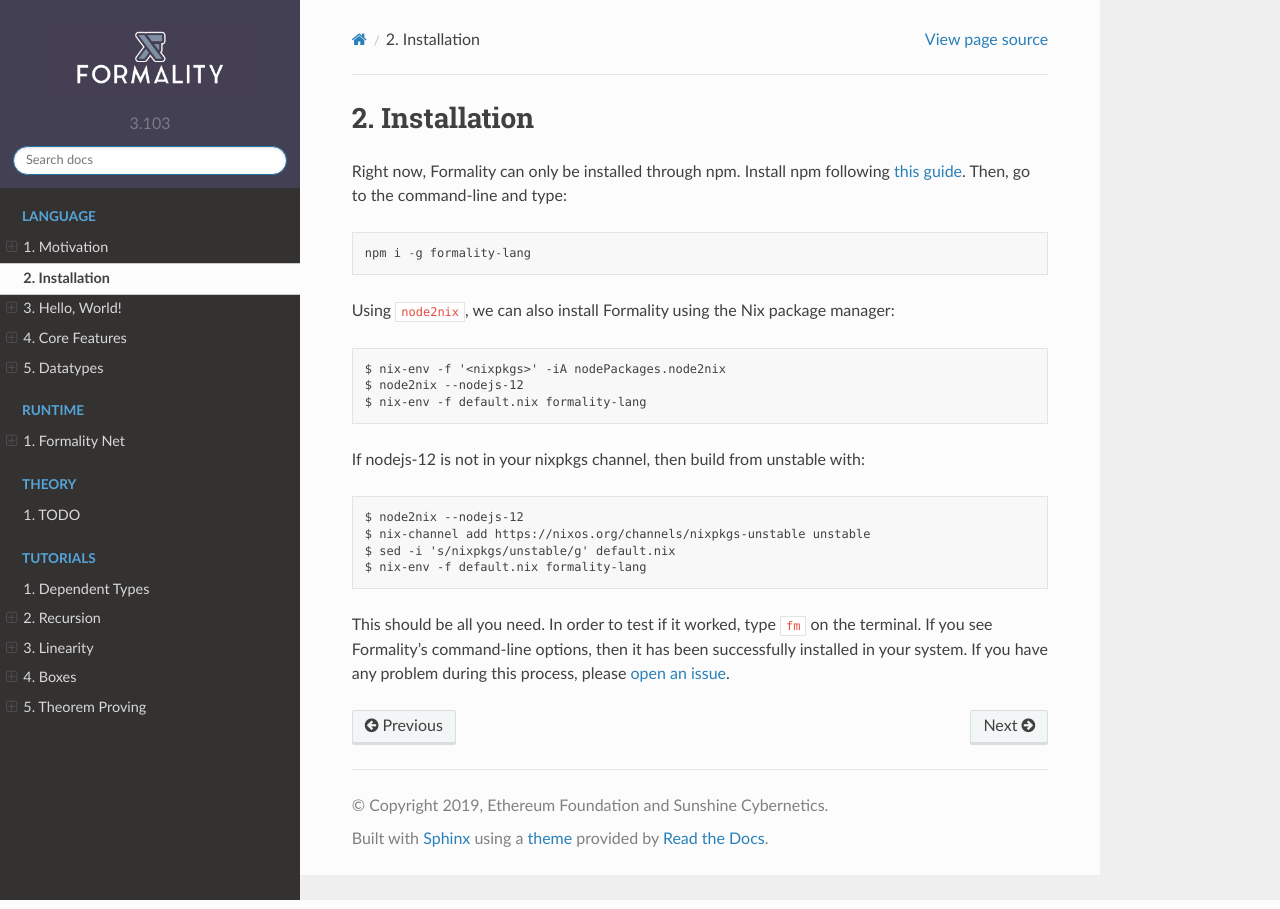
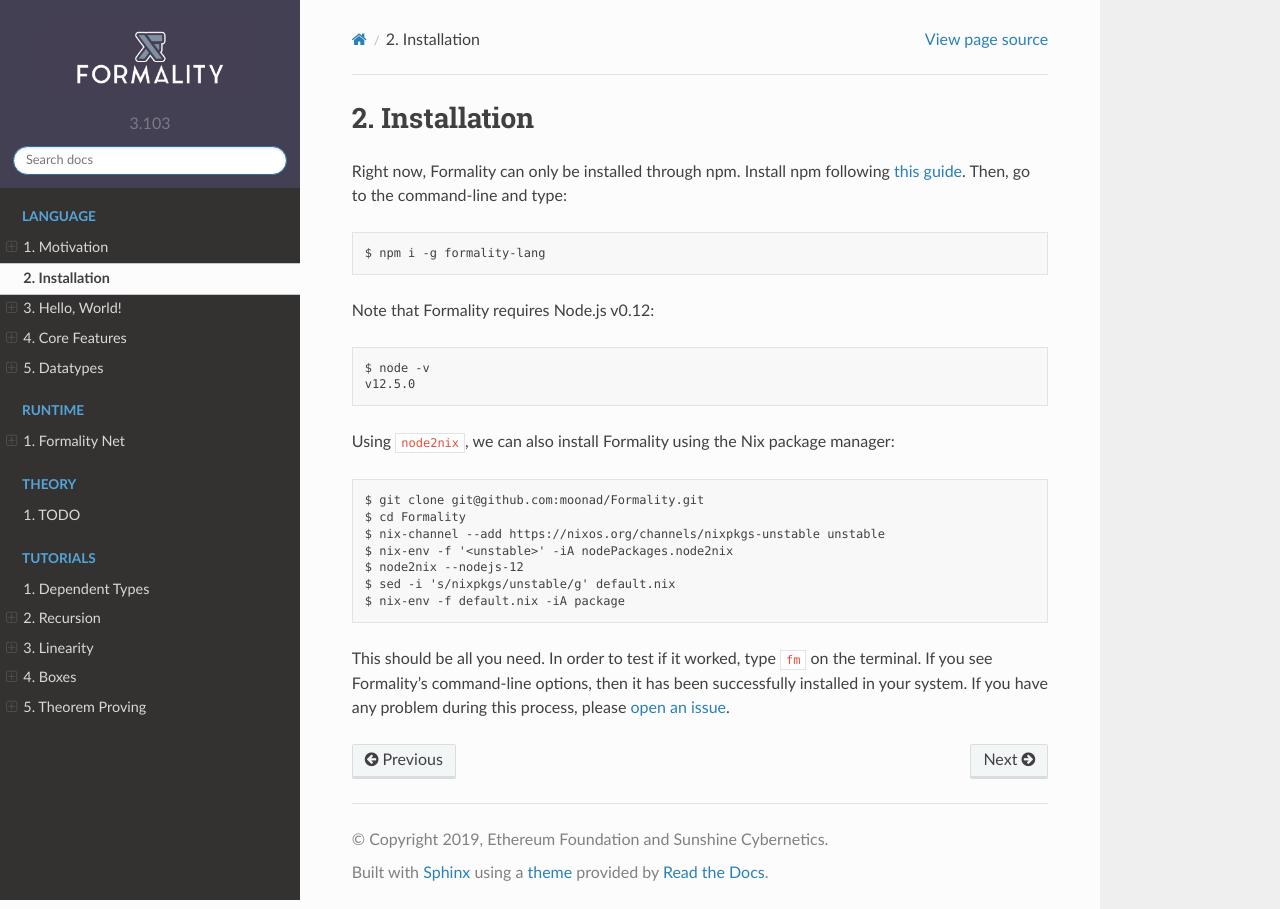
Before and after one commit to Soonad/docs.formality-lang.org, a Sphinx documentation site: the page built from docs/source/language/2.Installation.md, in a window 1280 px wide. Built offline with Sphinx 7.4.7 and the Read the Docs theme 2.0.0, drawn with Linux system fonts in a browser that asks for light colours; pages that are not in the unit, such as notebooks, are missing from menus.

Commit message:
Update 2.Installation.md

````diff
--- a/docs/source/language/2.Installation.md
+++ b/docs/source/language/2.Installation.md
@@ -5,25 +5,26 @@
 type:
 
 ```
-npm i -g formality-lang
+$ npm i -g formality-lang
 ```
 
-Using [`node2nix`](https://github.com/svanderburg/node2nix#installation), we can
-also install Formality using the Nix package manager:
+Note that Formality requires Node.js v0.12:
 
 ```
-$ nix-env -f '<nixpkgs>' -iA nodePackages.node2nix
-$ node2nix --nodejs-12
-$ nix-env -f default.nix formality-lang
+$ node -v
+v12.5.0
 ```
 
-If nodejs-12 is not in your nixpkgs channel, then build from unstable with:
+Using [`node2nix`](https://github.com/svanderburg/node2nix#installation), we can also install Formality using the Nix package manager:
 
 ```
+$ git clone git@github.com:moonad/Formality.git
+$ cd Formality
+$ nix-channel --add https://nixos.org/channels/nixpkgs-unstable unstable
+$ nix-env -f '<unstable>' -iA nodePackages.node2nix
 $ node2nix --nodejs-12
-$ nix-channel add https://nixos.org/channels/nixpkgs-unstable unstable
 $ sed -i 's/nixpkgs/unstable/g' default.nix
-$ nix-env -f default.nix formality-lang
+$ nix-env -f default.nix -iA package
 ```
 
 This should be all you need. In order to test if it worked, type `fm` on the
````
